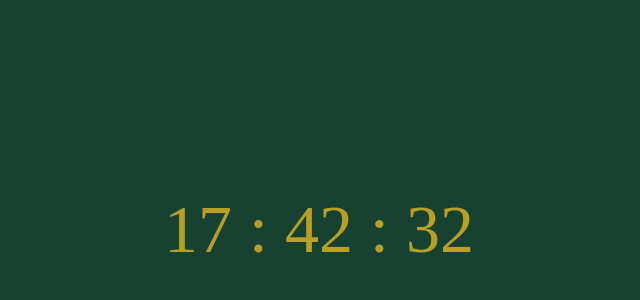
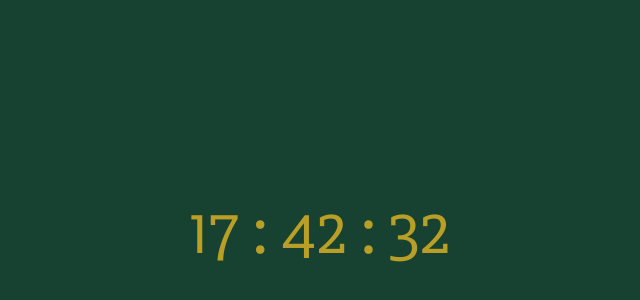
Before and after one commit to LeSpazz/CodeBerry-My-Clock-Page, a plain HTML site: page index.html in a window 1280 px wide. Shown: the part 176-476 px from the top of the page, without its empty margins (321-961 px from the left). Drawn offline with Linux system fonts and the light colour scheme.

Commit message:
Update index.html

```diff
--- a/index.html
+++ b/index.html
@@ -13,6 +13,7 @@ Released under the MIT license: http://jsbin.mit-license.org
 <meta name="description" content="Clock">
   <meta charset="utf-8">
   <meta name="viewport" content="width=device-width">
+  <link href="https://fonts.googleapis.com/css?family=Slabo+27px" rel="stylesheet">
   <title>JS Bin</title>
 <style id="jsbin-css">
 * { margin: 0; padding: 0; }
```
